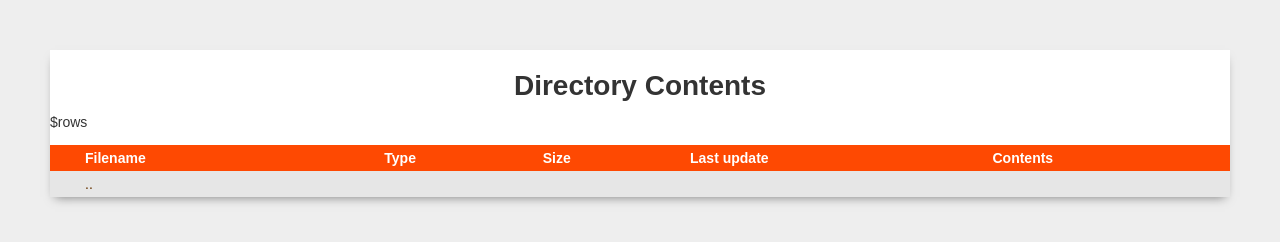
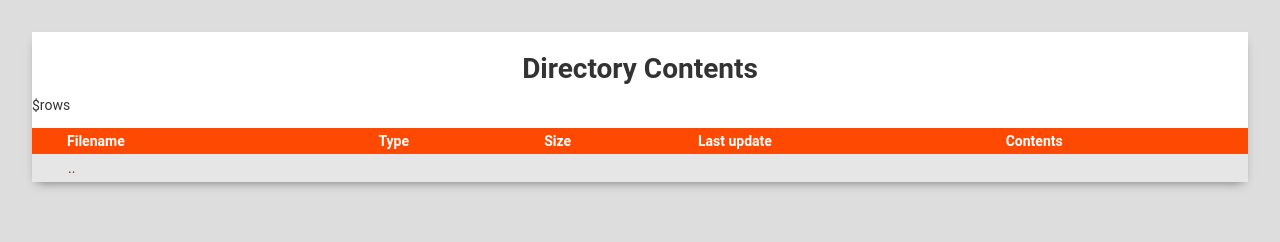
Before and after one commit to Artsdatabanken/tiny-tileserver, a website: page index.html in a window 1280 px wide. Drawn offline with Linux system fonts and the light colour scheme.

Commit message:
Layout tweaks

```diff
--- a/index.html
+++ b/index.html
@@ -6,16 +6,11 @@
 	<title>Directory Contents</title>
 
 	<style>
-		* {
-			padding: 0;
-			margin: 0;
-		}
-
 		body {
 			color: #333;
-			font: 14px Sans-Serif;
-			padding: 50px;
-			background: #eee;
+			font: 14px Roboto;
+			padding: 24px;
+			background: #ddd;
 		}
 
 		h1 {
@@ -48,19 +43,23 @@
 			color: #FFF;
 			cursor: pointer;
 			padding: 5px 10px;
+			text-align: left;
 		}
 
 		th small {
 			font-size: 9px;
 		}
 
-		td,
-		th {
-			text-align: left;
+		.right {
+			text-align: right;
 		}
 
 		a {
 			text-decoration: none;
+		}
+
+		td {
+			padding-right: 8px;
 		}
 
 		td a {
--- a/index_mbtiles.js
+++ b/index_mbtiles.js
@@ -80,7 +80,7 @@ class Index {
 	}
 
 	htmlRow(key, ext, size, modified, extra) {
-		return `<tr><td><a href="${key}">${key}</a></td><td>${ext}</td><td align="right">${size}</td><td>${modified &&
+		return `<tr><td><a href="${key}">${key}</a></td><td>${ext}</td><td class="right">${size}</td><td>${modified &&
       modified.toISOString()}</td><td>${extra}</td></tr>`;
 	}
 
--- a/package.json
+++ b/package.json
@@ -1,7 +1,7 @@
 {
   "name": "tiny-tileserver",
   "description": "Tiny raster and vector tile server.",
-  "version": "1.0.9",
+  "version": "1.0.10",
   "main": "index.js",
   "devDependencies": {
     "eslint": "^5.6.0"
```
